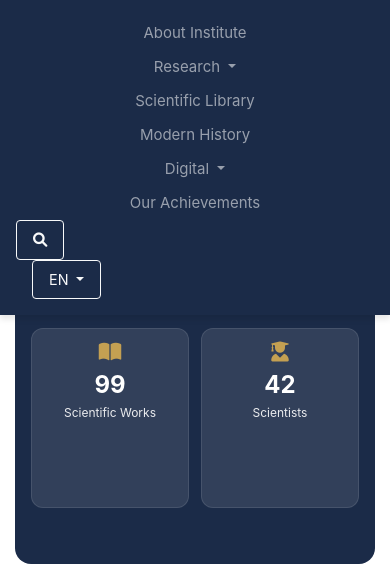
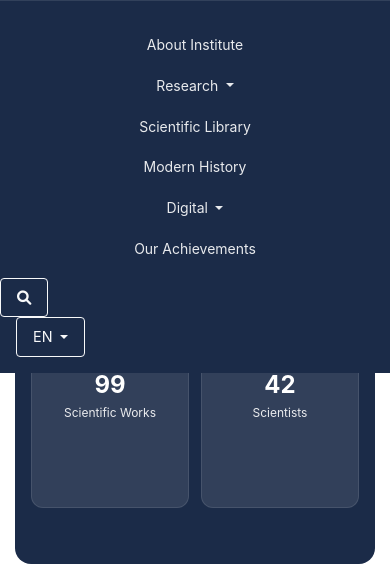
Before and after one commit to SmaylovSerikbay/historystate, a Django app: page /en/ in a window 390 px wide, after a click that opens the changed part. Shown: the part 52-624 px from the top of the page. Run offline with Django 5.2, Linux system fonts and the light colour scheme; data that the repository does not hold is empty; some libraries are stand-ins or nearby versions.

Commit message:
Enhance navbar styling with fixed header and responsive mobile improvements

```diff
--- a/templates/base.html
+++ b/templates/base.html
@@ -50,59 +57,116 @@
             display: flex;
             align-items: center;
             padding: 0.5rem 0;
-            max-width: 200px;
+            margin-right: 2rem;
         }
 
-        .navbar-brand img {
+        .header-logo {
+            height: 35px;
+            width: auto;
             margin-right: 10px;
         }
 
         /* Стили для навигации */
         .navbar-nav {
+            display: flex;
             align-items: center;
+            margin: 0;
+            padding: 0;
         }
 
         .navbar-nav .nav-item {
-            white-space: nowrap;
-            margin: 0 5px;
-            position: relative;
+            margin: 0 0.5rem;
         }
 
         .navbar-nav .nav-link {
             padding: 0.5rem 1rem;
             font-size: 15px;
             line-height: 1.2;
-            text-align: center;
-            display: inline-block;
-            transition: color 0.3s ease;
+            color: rgba(255,255,255,0.9) !important;
+        }
+
+        .navbar-nav .nav-link:hover {
+            color: #fff !important;
         }
 
         .navbar-nav .dropdown-menu {
-            min-width: 220px;
-            margin-top: 0;
+            margin-top: 0.5rem;
             border: none;
-            border-radius: 0 0 4px 4px;
+            border-radius: 4px;
             box-shadow: 0 4px 6px rgba(0,0,0,0.1);
         }
 
         .navbar-nav .dropdown-item {
-            white-space: normal;
-            padding: 8px 15px;
-            line-height: 1.2;
+            padding: 0.5rem 1rem;
             font-size: 14px;
         }
 
         /* Мобильная навигация */
         @media (max-width: 991.98px) {
+            body {
+                padding-top: 56px;
+            }
+
+            .navbar {
+                min-height: 56px;
+            }
+
+            .navbar-brand {
+                font-size: 14px;
+            }
+
+            .header-logo {
+                height: 30px;
+            }
+
             .navbar-collapse {
-                background: var(--primary-color);
-                padding: 1rem;
                 position: absolute;
                 top: 100%;
                 left: 0;
                 right: 0;
-                z-index: 1000;
-                box-shadow: 0 4px 6px rgba(0,0,0,0.1);
+                background: var(--primary-color);
+                padding: 1rem 0;
+                border-top: 1px solid rgba(255,255,255,0.1);
+            }
+
+            .navbar-nav {
+                padding: 0.5rem 0;
+            }
+
+            .navbar-nav .nav-item {
+                margin: 0;
+                padding: 0;
+            }
+
+            .navbar-nav .nav-link {
+                padding: 0.75rem 1.5rem;
+            }
+
+            .navbar-nav .dropdown-menu {
+                margin: 0;
+                background: rgba(0,0,0,0.2);
+                border-radius: 0;
+                box-shadow: none;
+            }
+
+            .navbar-nav .dropdown-item {
+                color: rgba(255,255,255,0.8);
+                padding: 0.75rem 2rem;
+            }
+
+            .navbar-nav .dropdown-item:hover {
+                background: rgba(255,255,255,0.1);
+                color: #fff;
+            }
+        }
+
+        @media (max-width: 576px) {
+            body {
+                padding-top: 52px;
+            }
+
+            .navbar {
+                min-height: 52px;
             }
 
             .navbar > .container {
@@ -142,17 +186,16 @@
             .navbar-toggler {
                 padding: 4px 8px;
                 font-size: 0.8rem;
-                margin-left: auto;
             }
 
-            .navbar-collapse {
-                position: absolute;
-                top: 100%;
-                left: 0;
-                right: 0;
-                background: var(--primary-color);
-                padding: 1rem;
-                box-shadow: 0 4px 6px rgba(0,0,0,0.1);
+            .navbar-nav .nav-link {
+                padding: 0.75rem 1rem;
+                font-size: 14px;
+            }
+
+            .navbar-nav .dropdown-item {
+                padding: 0.75rem 1.5rem;
+                font-size: 13px;
             }
         }
 
```
Also changed, not shown: other parts of templates/base.html (+13 -26 lines).
